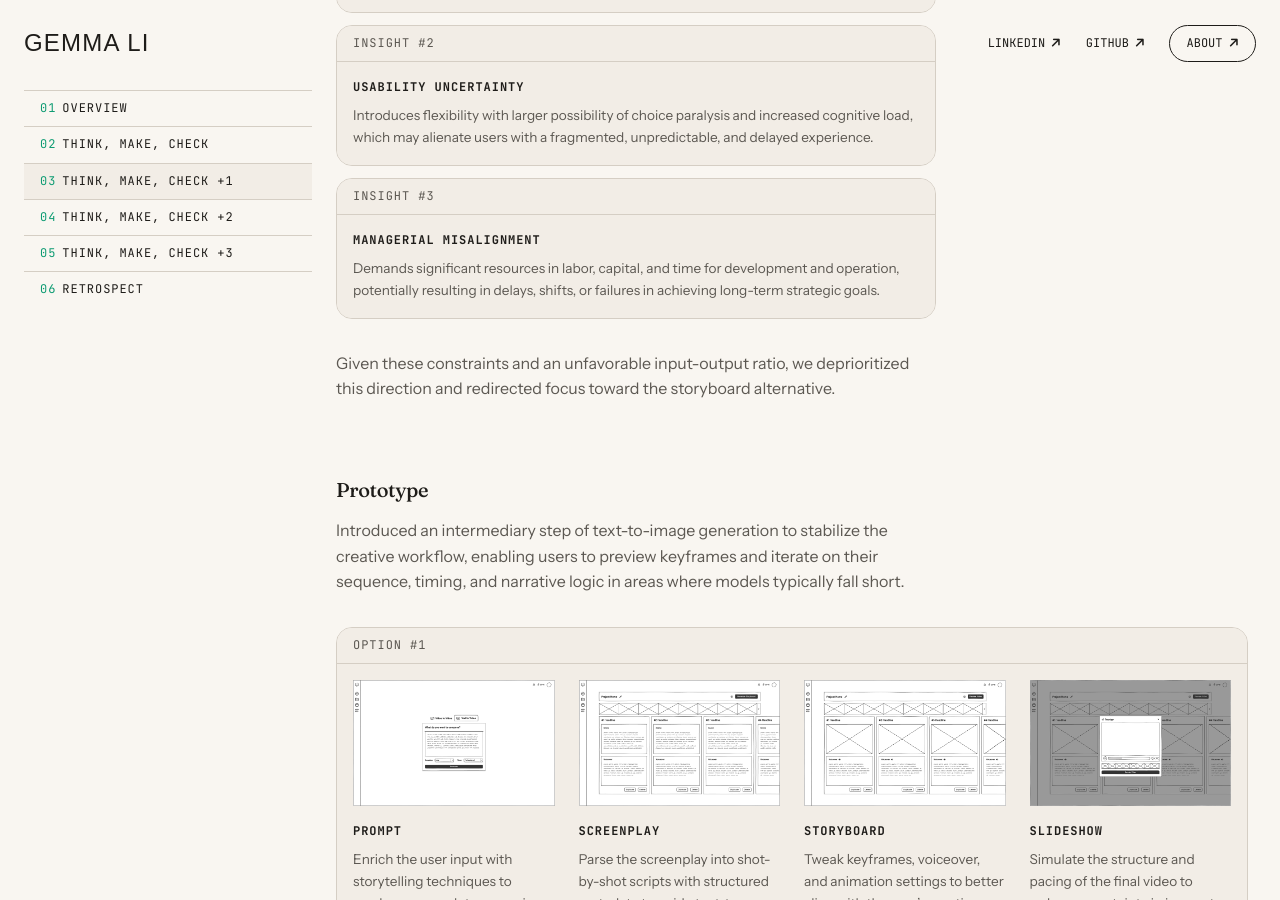
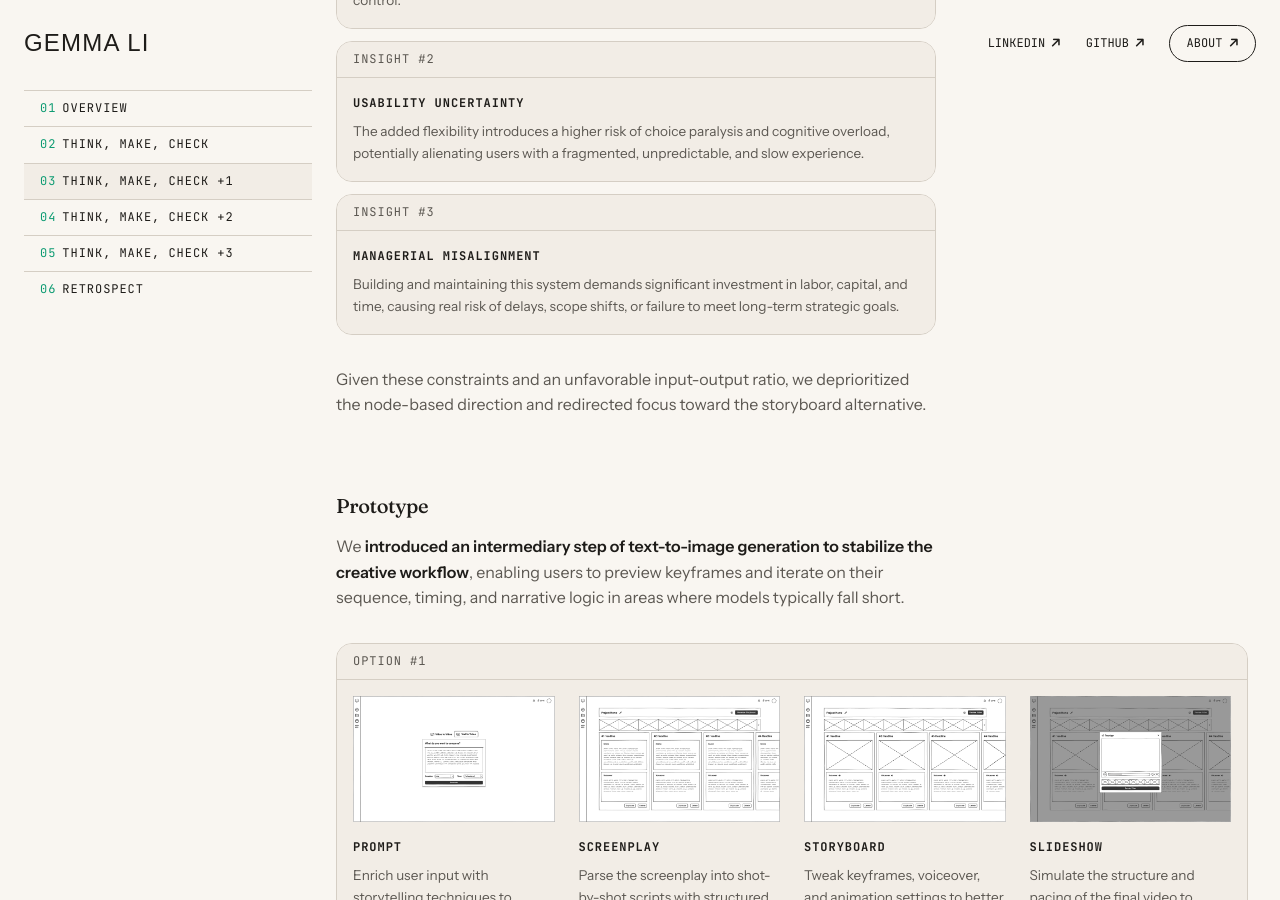
Before and after one commit to azurestocking/azurestocking.github.io, a Jekyll site: the page built from _projects/agent-opus.html, in a window 1280 px wide and 900 px high, scrolled down 11768 px. Built offline with Jekyll 4.4.1, drawn with Linux system fonts in a browser that asks for light colours; some web fonts are replaced; some of the changed text lies outside the part shown.

Commit message:
Proofread case study, part 4

```diff
--- a/_projects/agent-opus.html
+++ b/_projects/agent-opus.html
@@ -279,13 +279,17 @@ responsibilities:
         <div class="grid-2-1">
             <div>
                 <h3>Market Analysis</h3>
-                <p>I identified several leading players along the production cycle and established a set of criteria to assess their narrative capabilities.</p>
-                <p>The matrix reveals a strategic opportunity: to differentiate by centering on storytelling support, aligning with the market gap and the team’s strengths, instead of competing on model performance.</p>
+                <p>To test this hypothesis, I identified several leading players across the production cycle and established a set of criteria to evaluate their narrative capabilities.</p>
             </div>
         </div>
         <div class="grid-2-1">
             <div class="image-container" style="padding: 0;">
                 <img src="{{ '/images/opus/market-analysis.png' | relative_url }}" loading="lazy" style="background-color: white; border-radius: var(--radius);">
+            </div>
+        </div>
+        <div class="grid-2-1">
+            <div>
+                <p>The matrix reveals a strategic opportunity: <strong>to differentiate by centering on storytelling support</strong>, aligning with the market gap and the team’s strengths, instead of competing on model performance.</p>
             </div>
         </div>
     </div>
@@ -328,7 +332,7 @@ responsibilities:
                     <img src="{{ '/images/opus/wireframe-2.png' | relative_url }}" loading="lazy">
                     <div>
                         <h5>Infinite Canvas</h5>
-                        <p>A modular approach used by domain experts to design and execute complex systems visually, e.g., Grasshopper, Unreal Engine.</p>
+                        <p>A modular approach used by domain experts to design and execute complex systems visually, such as Grasshopper and Unreal Engine.</p>
                     </div>
                 </div>
             </div>
@@ -339,7 +343,12 @@ responsibilities:
         <div class="grid-2-1">
             <div>
                 <h3>Concept Testing</h3>
-                <p>Although the node-based option appeared intriguing, particularly for designers and engineers, I facilitated a <strong>cross-functional stakeholder interview</strong> to evaluate its viability, walking through annotated sketches and assessing each concept’s strengths, limitations, and strategic fit.</p>
+                <p>To assess which direction had the strategic and technical foundation to move forward, I facilitated a <strong>cross-functional stakeholder interview</strong> to walk through annotated sketches and evaluate its viability, grouping the responses into thematic categories.</p>
+            </div>
+        </div>
+        <div class="grid-2-1">
+            <div class="image-container">
+                <img src="{{ '/images/opus/data-analysis-1.png' | relative_url }}" loading="lazy">
             </div>
         </div>
     </div>
@@ -351,48 +360,44 @@ responsibilities:
     <div class="module-header">
         <span class="module-label">Part 03</span>
         <h2>Think, Make, Check +1</h2>
-        <p>With stakeholder feedback in hand, the next step was to synthesize insights and determine the stronger path forward before moving into the next round of iteration.</p>
+        <p>Despite the node-based canvas being an intriguing direction, particularly for designers and engineers, the findings told a different story, raising concerns significant enough to rule it out.</p>
     </div>
 
     <div>
         <div class="grid-2-1">
             <div>
                 <h3>Data Analysis</h3>
-                <p>Grouping feedback into <strong>thematic categories</strong>, the affinity mapping revealed that implementing a node-based architecture would require substantial engineering refactoring, raising critical concerns across technical, usability, and strategic dimensions.</p>
+                <p>Synthesizing the responses, the affinity mapping revealed that <strong>implementing a node-based architecture would require substantial engineering refactoring</strong>, raising critical concerns across three dimensions:</p>
             </div>
         </div>
-        <div class="grid-2-1">
-            <div class="image-container">
-                <img src="{{ '/images/opus/data-analysis-1.png' | relative_url }}" loading="lazy">
-            </div>
-        </div>
+
         <div class="grid-2-1">
             <div class="flex-list-col">
                 <div class="card">
                     <div class="card-label">Insight #1</div>
                     <div class="card-body">
                         <h5>Technical Complexity</h5>
-                        <p>Requires each cell to be developed standalone yet communicative, and the magnitude of potential cell combinations exponentially poses challenges in scalability, agility, and version control.</p>
+                        <p>Each cell would be developed standalone yet communicative, and the magnitude of potential cell combinations exponentially poses challenges in scalability, agility, and version control.</p>
                     </div>
                 </div>
                 <div class="card">
                     <div class="card-label">Insight #2</div>
                     <div class="card-body">
                         <h5>Usability Uncertainty</h5>
-                        <p>Introduces flexibility with larger possibility of choice paralysis and increased cognitive load, which may alienate users with a fragmented, unpredictable, and delayed experience.</p>
+                        <p>The added flexibility introduces a higher risk of choice paralysis and cognitive overload, potentially alienating users with a fragmented, unpredictable, and slow experience.</p>
                     </div>
                 </div>
                 <div class="card">
                     <div class="card-label">Insight #3</div>
                     <div class="card-body">
                         <h5>Managerial Misalignment</h5>
-                        <p>Demands significant resources in labor, capital, and time for development and operation, potentially resulting in delays, shifts, or failures in achieving long-term strategic goals.</p>
+                        <p>Building and maintaining this system demands significant investment in labor, capital, and time, causing real risk of delays, scope shifts, or failure to meet long-term strategic goals.</p>
                     </div>
                 </div>
             </div>
         </div>
         <div class="grid-2-1">
-            <p>Given these constraints and an unfavorable input-output ratio, we deprioritized this direction and redirected focus toward the storyboard alternative.</p>
+            <p>Given these constraints and an unfavorable input-output ratio, we deprioritized the node-based direction and redirected focus toward the storyboard alternative.</p>
         </div>
     </div>
 
@@ -400,7 +405,7 @@ responsibilities:
         <div class="grid-2-1">
             <div>
                 <h3>Prototype</h3>
-                <p>Introduced an intermediary step of text-to-image generation to stabilize the creative workflow, enabling users to preview keyframes and iterate on their sequence, timing, and narrative logic in areas where models typically fall short.</p>
+                <p>We <strong>introduced an intermediary step of text-to-image generation to stabilize the creative workflow</strong>, enabling users to preview keyframes and iterate on their sequence, timing, and narrative logic in areas where models typically fall short.</p>
             </div>
         </div>
         <div class="grid-3">
@@ -446,13 +451,17 @@ responsibilities:
         <div class="grid-2-1">
             <div>
                 <h3>Usability Testing</h3>
-                <p>To ensure comprehensive representation across hypothesized user segments, I recruited a slightly larger sample of 8 participants, complemented by a screener survey to understand how each might incorporate the feature into their existing workflow.</p>
-                <p>Sessions employed the think-aloud protocol to surface key usability and functionality issues in real time. Feedback was then synthesized through affinity mapping, grouped thematically and color-coded by usage intensity.</p>
+                <p>To test the prototype across hypothesized user segments, I recruited a slightly larger sample of 8 participants via a <strong>screener survey, capturing how each might integrate the feature into their existing workflow</strong>. Sessions employed the <strong>think-aloud protocol to surface usability and functionality issues</strong> in real time.</p>
             </div>
         </div>
         <div class="grid-2-1">
             <div class="image-container">
                 <img src="{{ '/images/opus/usability-testing-2.png' | relative_url }}" loading="lazy">
+            </div>
+        </div>
+        <div class="grid-2-1">
+            <div>
+                <p>Responses were synthesized through <strong>affinity mapping, grouped thematically and color-coded by usage intensity</strong>, to surface areas for improvement and drive the next iteration.</p>
             </div>
         </div>
     </div>
@@ -465,7 +474,7 @@ responsibilities:
     <div class="module-header">
         <span class="module-label">Part 04</span>
         <h2>Think, Make, Check +2</h2>
-        <p>Digging deeper, we found that feedback converged on the same areas for improvement, yet diverged sharply on how to address them, which raises a more fundamental question: <strong>Why are users holding conflicting opinions on the same areas for improvement?</strong></p>
+        <p>Digging deeper, something more interesting emerged: users were converging on the same problems while diverging sharply on how to solve them, which raises a more fundamental question: <strong>why do users hold conflicting opinions on the same areas for improvement?</strong></p>
     </div>
 
     <div>
--- a/styles.css
+++ b/styles.css
@@ -483,7 +483,7 @@ footer.grid {
     font-size: var(--font-size-xs);
     letter-spacing: var(--tracking-wide);
     text-transform: uppercase;
-    color: var(--text-2);
+    color: var(--accent);
 }
 
 .hero-meta-item .value {
```
Also changed, not shown: other parts of _projects/agent-opus.html (+5 -5 lines).
